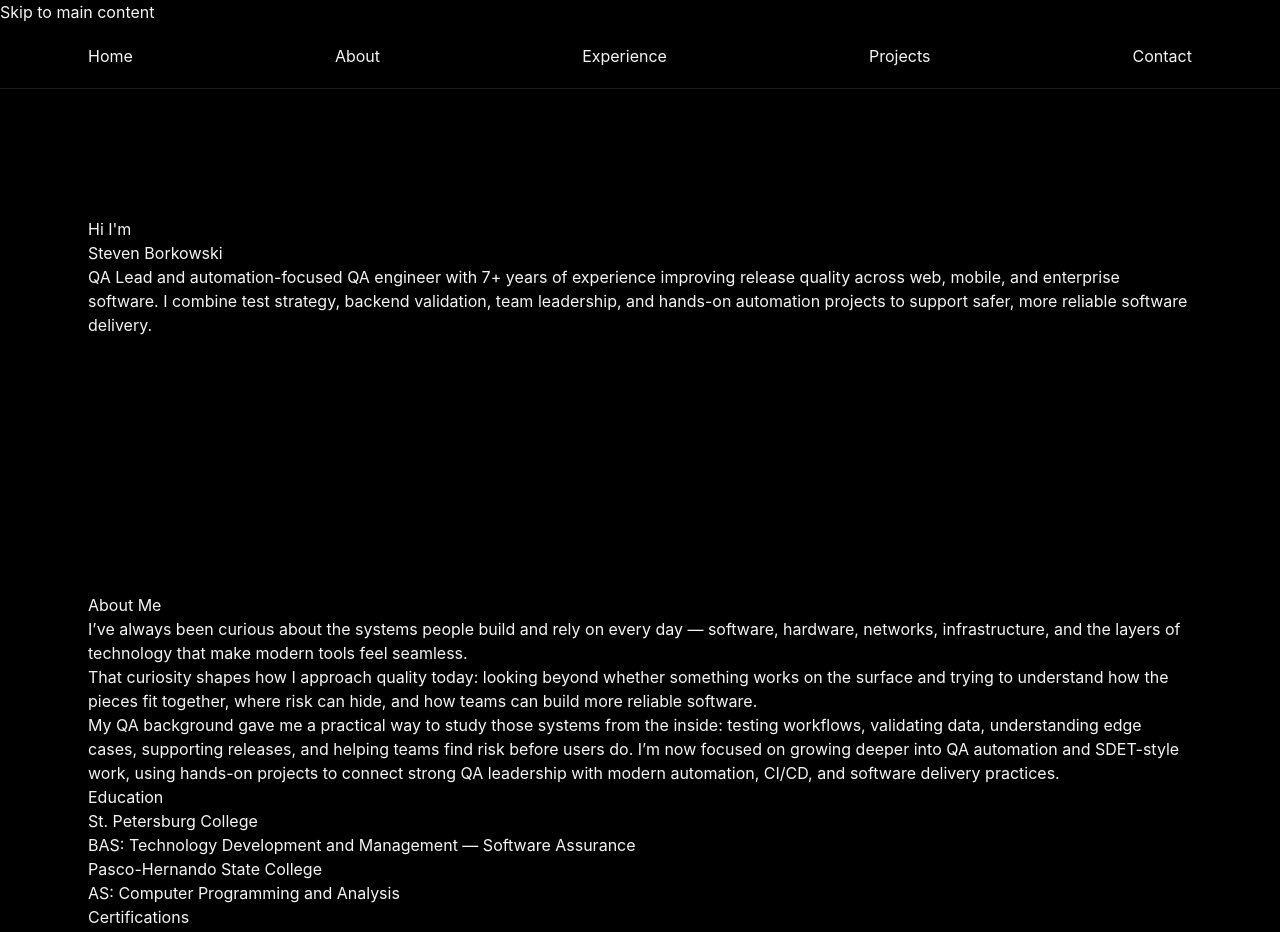
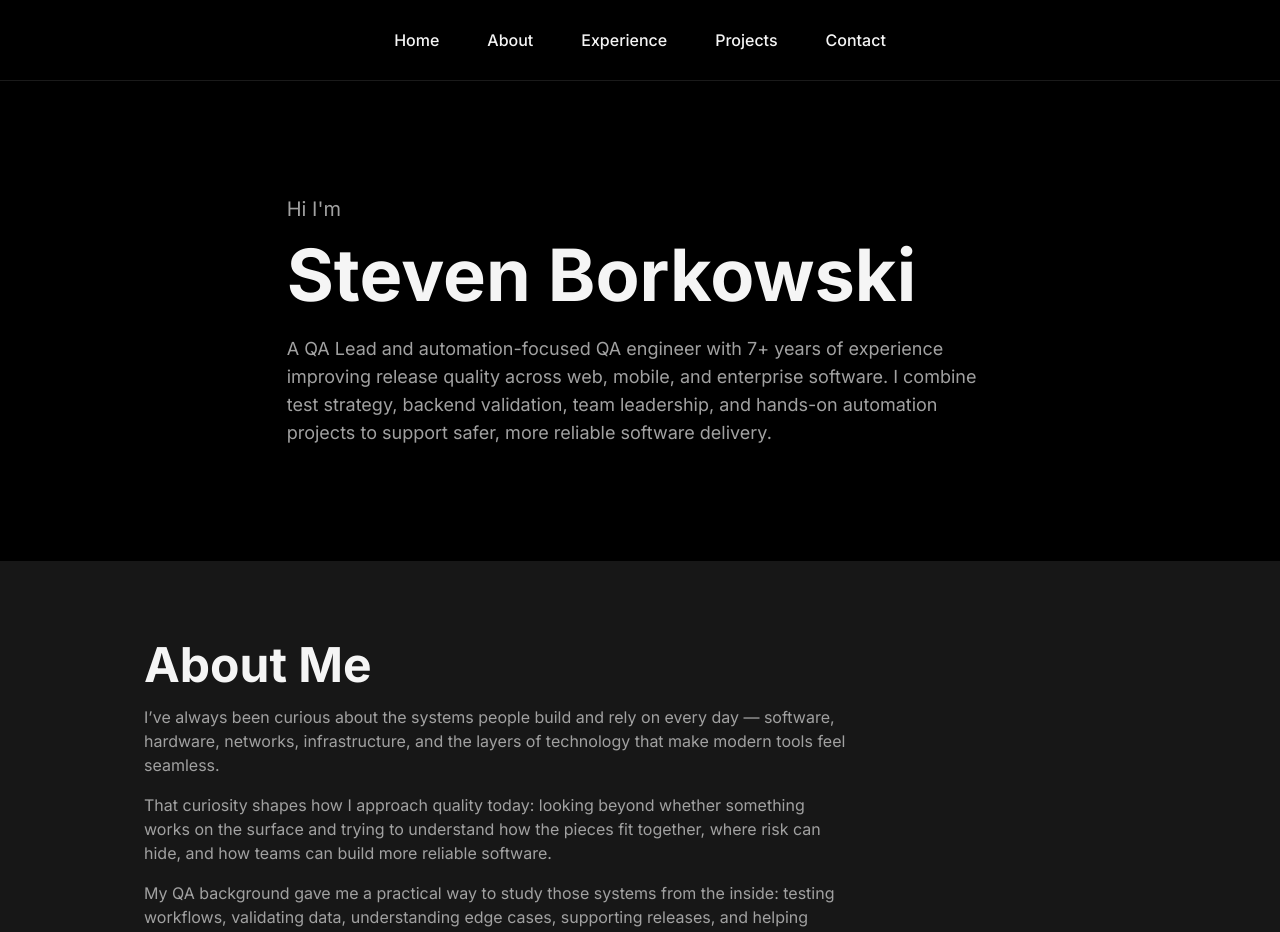
Before and after one commit to Stevenb32/portfolio-site-stevenBorkowskiDev, a React (Vite) app in the folder site/v2-react-tailwind/: page / in a window 1280 px wide. Shown: the top 932 px of the page. Built offline with nearby package versions, Linux system fonts and the light colour scheme.

Commit message:
tailwind updates

```diff
--- a/site/v2-react-tailwind/index.html
+++ b/site/v2-react-tailwind/index.html
@@ -20,7 +20,7 @@
     <link rel="preconnect" href="https://fonts.googleapis.com" />
     <link rel="preconnect" href="https://fonts.gstatic.com" crossorigin />
     <link
-      href="https://fonts.googleapis.com/css2?family=Inter:ital,opsz,wght@0,14..32,100..900;1,14..32,100..900&family=Rubik:ital,wght@0,300..900;1,300..900&display=swap"
+      href="https://fonts.googleapis.com/css2?family=Inter:ital,opsz,wght@0,14..32,100..900;1,14..32,100..900&display=swap"
       rel="stylesheet"
     />
 
--- a/site/v2-react-tailwind/src/components/Container.jsx
+++ b/site/v2-react-tailwind/src/components/Container.jsx
@@ -1,5 +1,5 @@
 function Container({ children, className = "" }) {
-  return <div className={`mx-auto w-full max-w-6xl px-6 ${className}`}>{children}</div>;
+  return <div className={`mx-auto w-full max-w-5xl px-4 ${className}`}>{children}</div>;
 }
 
 export default Container;
--- a/site/v2-react-tailwind/src/components/Header.jsx
+++ b/site/v2-react-tailwind/src/components/Header.jsx
@@ -3,7 +3,7 @@ import Nav from "./Nav";
 
 function Header() {
   return (
-    <header className="sticky top-0 z-50 border-b border-white/10 bg-black/80 backdrop-blur">
+    <header className="sticky top-0 z-40 border-b border-white/10 bg-black/40 backdrop-blur">
       <Container>
         <Nav />
       </Container>
--- a/site/v2-react-tailwind/src/components/Nav.jsx
+++ b/site/v2-react-tailwind/src/components/Nav.jsx
@@ -3,14 +3,14 @@ import { navLinks } from "../data/navigation";
 
 function Nav() {
   return (
-    <nav
-      className="nav"
-      aria-label="Primary"
-      >
-      <ul className="flex min-h-16 items-center justify-between gap-6">
+    <nav aria-label="Primary">
+      <ul className="flex justify-center gap-4">
         {navLinks.map((link) => (
           <li key={link.id} className="nav__item">
-            <AppLink link={link} className="nav__link" />
+            <AppLink
+              link={link}
+              className="z-50 inline-flex min-h-11 items-center justify-center rounded-md px-4 py-7 font-medium text-neutral-100 hover:text-red-500 focus-visible:text-red-500 focus-visible:outline-2 focus-visible:outline-offset-2 focus-visible:outline-red-500"
+            />
           </li>
         ))}
       </ul>
--- a/site/v2-react-tailwind/src/components/PageSection.jsx
+++ b/site/v2-react-tailwind/src/components/PageSection.jsx
@@ -1,12 +1,13 @@
 import Container from "./Container";
 
-function PageSection({ children, id, className = "", ariaLabelledBy }) {
+const sectionVariants = {
+  dark: "bg-black",
+  gray: "bg-neutral-900",
+};
+
+function PageSection({ children, id, className = "", ariaLabelledBy, variant = "dark"}) {
   return (
-    <section
-      id={id}
-      className={`py-20 sm:py-24 lg:py-32 ${className}`}
-      aria-labelledby={ariaLabelledBy}
-    >
+    <section id={id} className={`py-20 ${sectionVariants[variant]} ${className}`} aria-labelledby={ariaLabelledBy}>
       <Container>{children}</Container>
     </section>
   );
--- a/site/v2-react-tailwind/src/components/SkipLink.jsx
+++ b/site/v2-react-tailwind/src/components/SkipLink.jsx
@@ -1,5 +1,22 @@
 function SkipLink() {
-  return <a class="skip-link" href="#main">Skip to main content</a>;
+  return (
+    <a
+      className="
+        absolute left-2 top-4.5 z-50
+        translate-y-[-200%]
+        rounded-md bg-neutral-900
+        px-3 py-2
+        text-neutral-100
+        outline-2 outline-red-500
+        transition-transform duration-150 ease-out
+        focus:translate-y-0
+        focus-visible:translate-y-0
+        "
+      href="#main"
+    >
+      Skip to main content
+    </a>
+  );
 }
 
 export default SkipLink;
--- a/site/v2-react-tailwind/src/index.css
+++ b/site/v2-react-tailwind/src/index.css
@@ -1,12 +1,23 @@
 @import "tailwindcss";
 
+@import "tailwindcss";
 
 @import "tailwindcss";
+
+@layer utilities {
+  .debug-outline,
+  .debug-outline * {
+    /* outline: 1px solid red; */
+  }
+}
+
+@theme {
+  --font-sans: Inter, system-ui, sans-serif;
+}
 
 @layer base {
   html {
     scroll-behavior: smooth;
-
   }
 
   body {
--- a/site/v2-react-tailwind/src/layouts/PageLayout.jsx
+++ b/site/v2-react-tailwind/src/layouts/PageLayout.jsx
@@ -5,7 +5,7 @@ import Footer from "../components/Footer";
 
 function PageLayout({ children }) {
   return (
-    <div className="flex min-h-screen flex-col">
+    <div className="debug-outline flex min-h-screen flex-col">
       <SkipLink />
       <Header />
 
--- a/site/v2-react-tailwind/src/sections/About.jsx
+++ b/site/v2-react-tailwind/src/sections/About.jsx
@@ -4,21 +4,21 @@ import { certificationItems } from "../data/certifications";
 
 function About() {
   return (
-    <PageSection id="about" className="section-about" ariaLabelledBy="about-heading">
-      <div className="about">
-        <div className="about__header">
-          <h2 id="about-heading" className="about__title">
+    <PageSection id="about" className="" ariaLabelledBy="about-heading" variant="gray">
+      <div className="flex flex-col gap-8">
+        <div className="flex flex-col gap-4">
+          <h2 id="about-heading" className="text-5xl  font-bold">
             About Me
           </h2>
-          <p className="about__intro">
+          <p className="max-w-[70ch] text-neutral-400">
             I’ve always been curious about the systems people build and rely on every day — software, hardware, networks, infrastructure,
             and the layers of technology that make modern tools feel seamless.
           </p>
-          <p className="about__intro">
+          <p className="max-w-[70ch] text-neutral-400">
             That curiosity shapes how I approach quality today: looking beyond whether something works on the surface and trying to
             understand how the pieces fit together, where risk can hide, and how teams can build more reliable software.
           </p>
-          <p className="about__intro">
+          <p className="max-w-[70ch] text-neutral-400">
             My QA background gave me a practical way to study those systems from the inside: testing workflows, validating data,
             understanding edge cases, supporting releases, and helping teams find risk before users do. I’m now focused on growing deeper
             into QA automation and SDET-style work, using hands-on projects to connect strong QA leadership with modern automation, CI/CD,
@@ -26,23 +26,23 @@ function About() {
           </p>
         </div>
 
-        <div className="about__group">
-          <h3 className="about__subtitle">Education</h3>
-          <ul className="about__education-list">
+        <div className="flex flex-col gap-4">
+          <h3 className="text-4xl font-bold">Education</h3>
+          <ul className="flex flex-col gap-4">
             {educationItems.map((education) => (
-              <li key={education.id} className="about__education-item">
-                <h4 className="about__education-title">{education.college}</h4>
-                <p className="about__education-degree">{education.degree}</p>
+              <li key={education.id} className="text-neutral-400">
+                <h4 className="text-xl font-bold text-neutral-400">{education.college}</h4>
+                <p className="text-sm">{education.degree}</p>
               </li>
             ))}
           </ul>
         </div>
 
-        <div className="about__group">
-          <h3 className="about__subtitle">Certifications</h3>
-          <ul className="about__certification-list">
+        <div className="flex flex-col gap-4">
+          <h3 className="text-4xl font-bold">Certifications</h3>
+          <ul className="flex flex-col gap-0.5">
             {certificationItems.map((cert) => (
-              <li key={cert.id} className="about__certification-item">
+              <li key={cert.id} className="text-sm text-neutral-400">
                 {cert.name}
               </li>
             ))}
--- a/site/v2-react-tailwind/src/sections/Hero.jsx
+++ b/site/v2-react-tailwind/src/sections/Hero.jsx
@@ -2,12 +2,12 @@ import PageSection from "../components/PageSection";
 
 function Hero() {
   return (
-    <PageSection id="home" className="section-hero">
-      <div className="hero">
-        <p className="hero__eyebrow">Hi I'm</p>
-        <h1 className="hero__title">Steven Borkowski</h1>
-        <p className="hero__text">
-          QA Lead and automation-focused QA engineer with 7+ years of experience improving release quality across web, mobile, and
+    <PageSection id="home" className="flex items-center min-h-[60vh]">
+      <div className="mx-auto max-w-[70ch]">
+        <p className="mb-4 text-xl text-neutral-400">Hi I'm</p>
+        <h1 className="mb-6 text-7xl font-bold tracking-normal text-neutral-100">Steven Borkowski</h1>
+        <p className="text-lg leading-7 text-neutral-400">
+          A QA Lead and automation-focused QA engineer with 7+ years of experience improving release quality across web, mobile, and
           enterprise software. I combine test strategy, backend validation, team leadership, and hands-on automation projects to support
           safer, more reliable software delivery.
         </p>
--- a/site/v2-react-tailwind/src/styles/_components.css
+++ b/site/v2-react-tailwind/src/styles/_components.css
@@ -3,7 +3,7 @@
 /* Muscles & Skin - what things look like */
 
 /* General Components  ----------------------------------------------------------- */
-.skip-link {
+/* .skip-link {
   position: absolute;
   left: var(--space-8);
   top: var(--space-8);
@@ -19,12 +19,12 @@
   transform: translateY(-200%);
   transition: transform var(--duration-fast) var(--ease-smooth);
   z-index: calc(var(--z-nav) + 1);
-}
+} */
 
-.skip-link:focus,
+/* .skip-link:focus,
 .skip-link:focus-visible {
   transform: translateY(var(--space-8));
-}
+} */
 
 .card {
   outline: 1px solid transparent;
@@ -68,13 +68,13 @@
 }
 
 /* Nav ----------------------------------------------------------- */
-.nav__list {
+/* .nav__list {
   display: flex;
   justify-content: center;
   gap: var(--space-16);
-}
+} */
 
-.nav__link {
+/* .nav__link {
   display: inline-flex;
   align-items: center;
   justify-content: center;
@@ -84,20 +84,20 @@
 
   font-weight: var(--fw-medium);
   color: var(--color-text);
-}
+} */
 
-.nav__link:hover,
+/* .nav__link:hover,
 .nav__link:focus-visible {
   color: var(--color-primary);
-}
+} */
 
 /* Hero ----------------------------------------------------------- */
-.hero {
+/* .hero {
   max-width: 70ch;
   margin-inline: auto;
-}
+} */
 
-.hero__eyebrow {
+/* .hero__eyebrow {
   font-size: var(--font-size-20);
   color: var(--color-text-muted);
 
@@ -115,26 +115,26 @@
 .hero__text {
   font-size: var(--font-size-18);
   color: var(--color-text-muted);
-}
+} */
 
 /* About ----------------------------------------------------------- */
-.about {
+/* .about {
   display: flex;
   flex-direction: column;
   gap: var(--space-32);
   padding-inline: var(--space-24);
-}
+} */
 
-.about__header {
+/* .about__header {
   display: flex;
   flex-direction: column;
   gap: var(--space-16);
-}
+} */
 
-.about__intro {
+/* .about__intro {
   max-width: 70ch;
   color: var(--color-text-muted);
-}
+} */
 
 .about__group {
   display: flex;
@@ -509,8 +509,8 @@
   gap: var(--space-16);
 }
 
-.project__title {
-}
+/* .project__title {
+} */
 
 .project__summary {
   max-width: 70ch;
--- a/site/v2-react-tailwind/src/styles/_layouts.css
+++ b/site/v2-react-tailwind/src/styles/_layouts.css
@@ -15,7 +15,7 @@
   min-height: 100vh;
 } */
 
-.page__header {
+/* .page__header {
   position: sticky;
   top: 0;
   z-index: var(--z-nav);
@@ -28,7 +28,7 @@
 
   border-bottom: 1px solid var(--color-primary);
   box-shadow: 0 1px 12px var(--color-primary-strong);
-}
+} */
 
 /* .page__main {
   flex-grow: 1;
@@ -47,46 +47,46 @@
   padding-block: var(--space-80);
 } */
 
-.section-header {
+/* .section-header {
   display: flex;
   flex-direction: column;
   gap: var(--space-16);
-}
+} */
 
-.section-header__title {
+/* .section-header__title {
   text-align: center;
-}
+} */
 
-.section-header__content {
+/* .section-header__content {
   max-width: 70ch;
   color: var(--color-text-muted);
-}
+} */
 
 /* Section backgrounds */
-.page__main > .section:nth-of-type(even) {
+/* .page__main > .section:nth-of-type(even) {
   background-color: var(--color-gray-9);
-}
+} */
 
-.page__main > .section:nth-of-type(odd) {
+/* .page__main > .section:nth-of-type(odd) {
   background-color: var(--color-bg);
-}
+} */
 
 /* Cards inside black sections */
-.page__main > .section:nth-of-type(odd) .card {
+/* .page__main > .section:nth-of-type(odd) .card {
   background-color: var(--color-gray-9);
-}
+} */
 
 /* Cards inside gray sections */
-.page__main > .section:nth-of-type(even) .card {
+/* .page__main > .section:nth-of-type(even) .card {
   background-color: var(--color-bg);
-}
+} */
 
 
-.section-hero {
+/* .section-hero {
   display: flex;
   align-items: center;
   min-height: 60vh;
-}
+} */
 
 /* .section-about,
 .section-projects {
```
